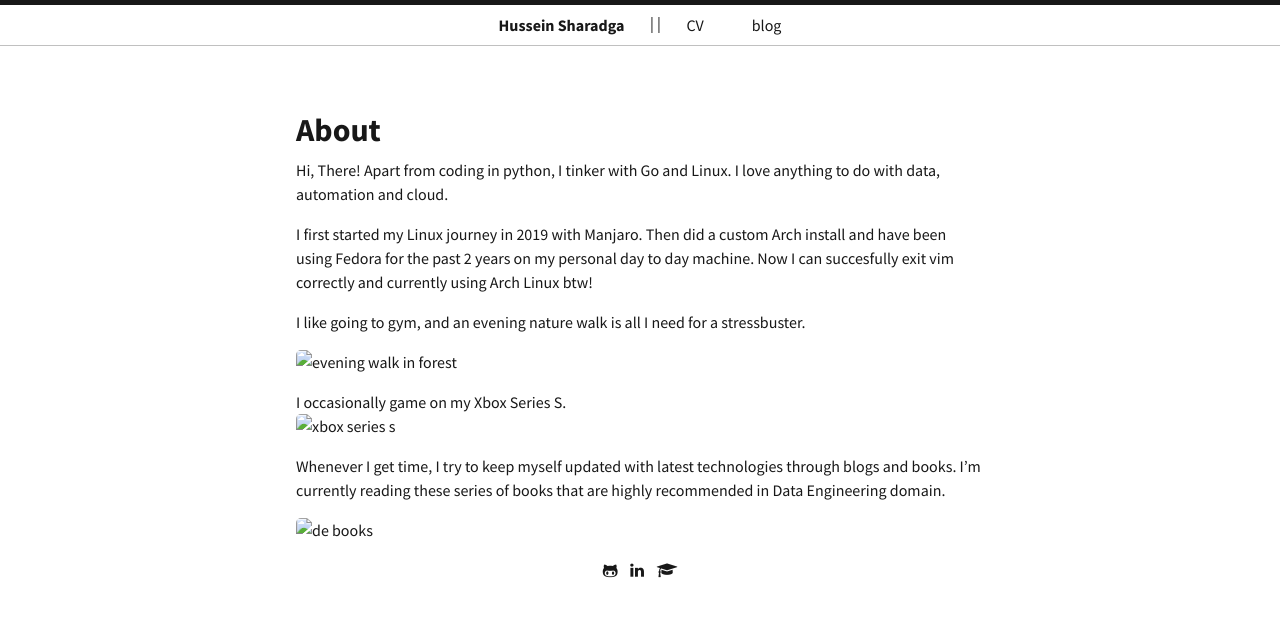
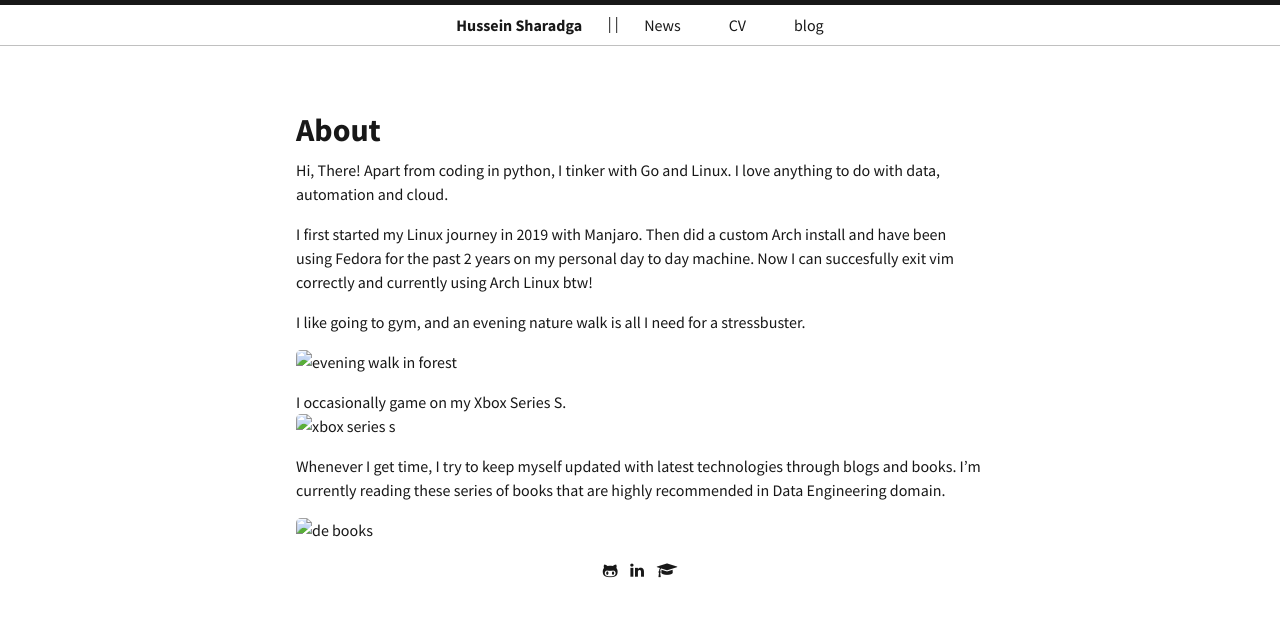
Before and after one commit to hssharadga/hssharadga.github.io, a Jekyll site: the page built from about.md, in a window 1280 px wide. Shown: the top 617 px of the page. Built offline with Jekyll 4.4.1, drawn with Linux system fonts in a browser that asks for light colours.

Commit message:
Update default.html

```diff
--- a/_layouts/default.html
+++ b/_layouts/default.html
@@ -10,6 +10,7 @@
         <li>|                         |</li>
 <!-- 	<li class="hvr-underline-reveal"><a href="{{ site.url }}">home</a></li> -->
 <!--         <li class="hvr-underline-reveal"><a href="{{ site.baseurl }}/about/">about</a></li> -->
+        <li class="hvr-underline-reveal"><a href="{{ site.baseurl }}/about/">News</a></li>
 
         <li class="hvr-underline-reveal"><a href="{{ site.baseurl }}/assets/files/HSharadga_CV.pdf" target="_blank">CV</a></li>
 
```
